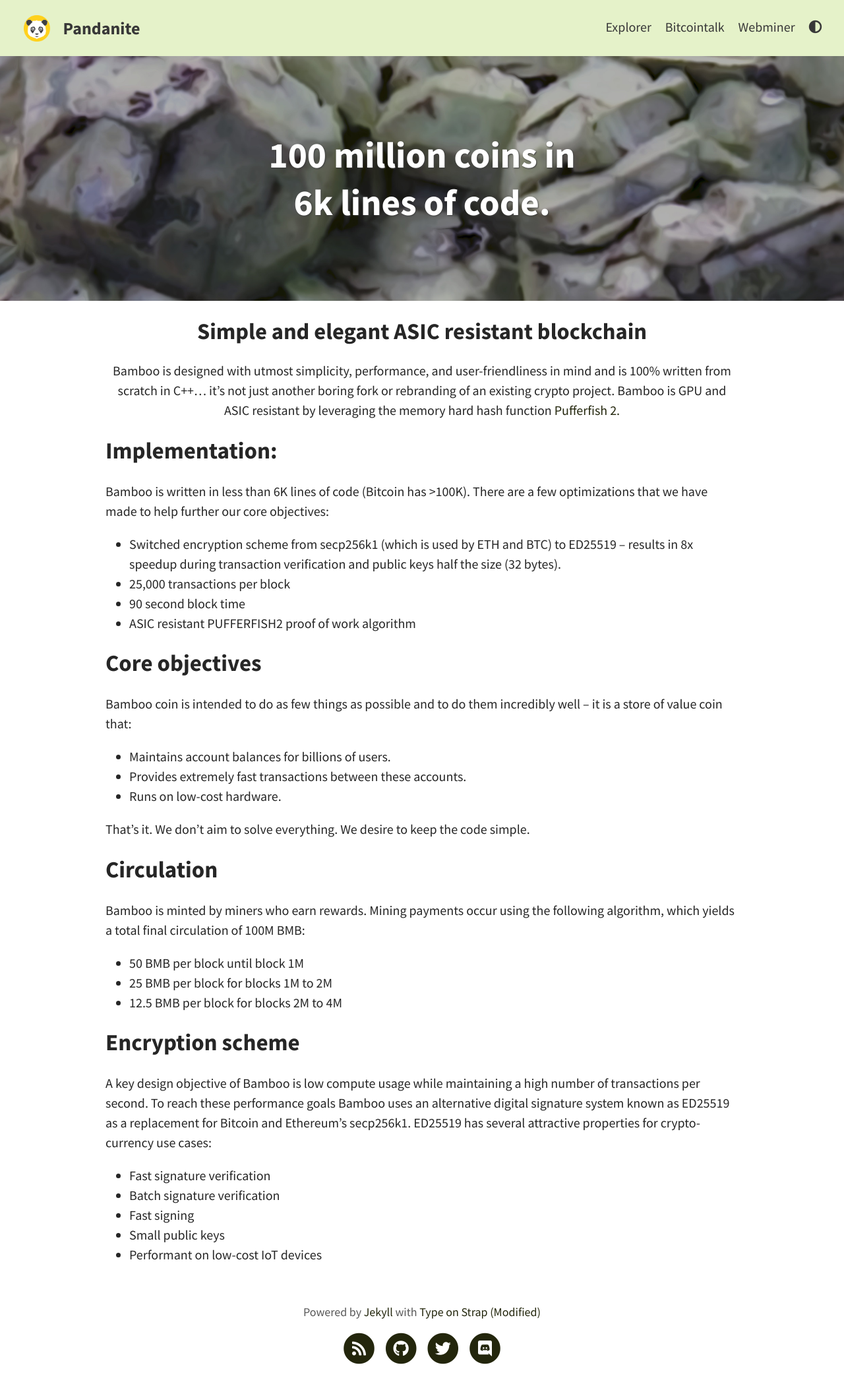
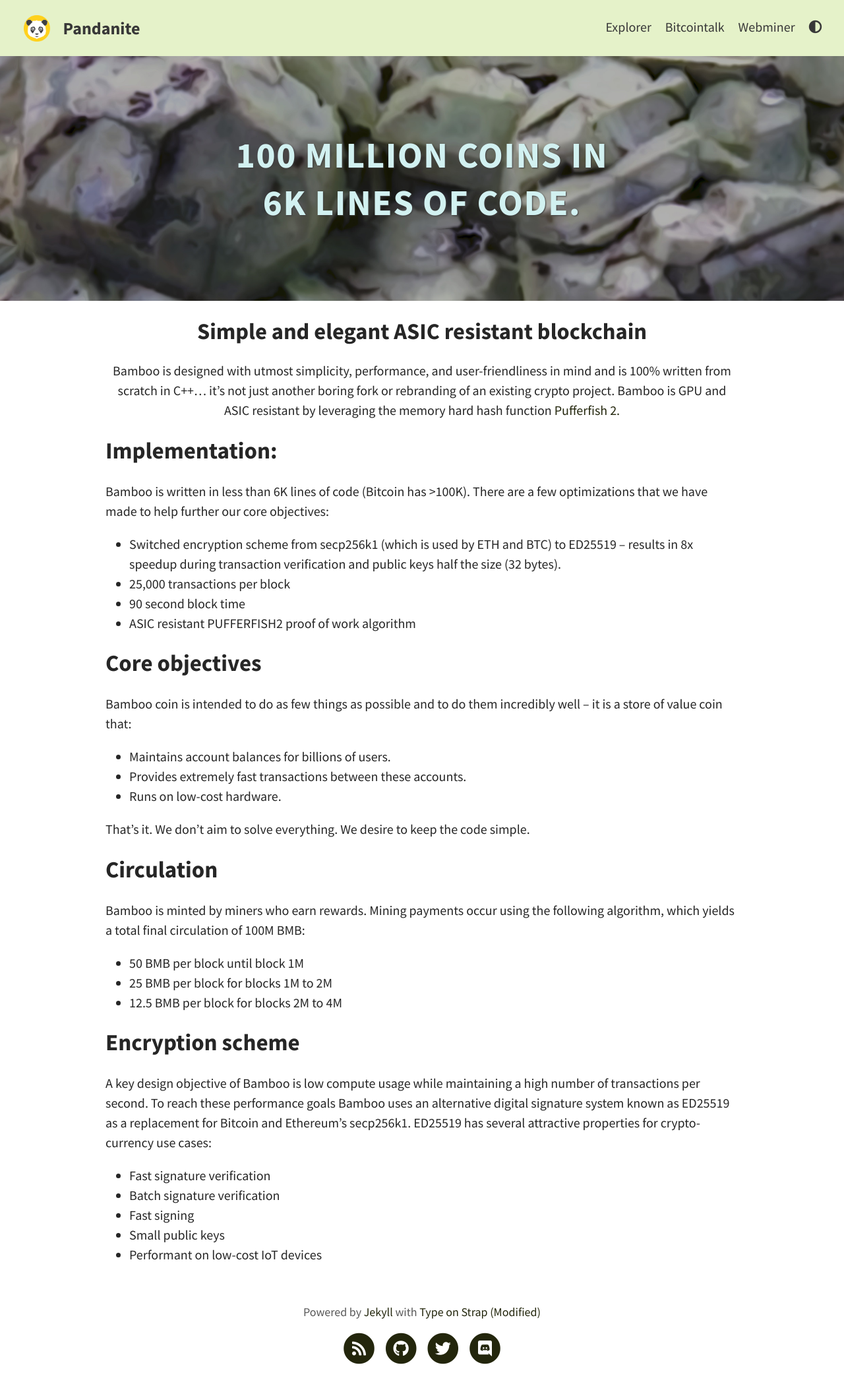
Before and after one commit to scientificmass/pandanite, a Jekyll site: the page built from index.html, in a window 1280 px wide. Shown: the whole page at 66% size. Built offline with Jekyll 4.4.1, drawn with Linux system fonts in a browser that asks for light colours; the list of posts is cut into pages by our own code.

Commit message:
title animation

```diff
--- a/_sass/base/_global.scss
+++ b/_sass/base/_global.scss
@@ -296,5 +296,8 @@ kbd {
 }
 .testwrap ul {
   padding-left: 1rem;
+}
 
+.call-out{
+ color:aqua
 }
--- a/assets/css/main.scss
+++ b/assets/css/main.scss
@@ -2,3 +2,23 @@
 ---
 
 @import "type-on-strap";
+
+.call-out h1 {
+    color:rgb(210, 241, 241);
+    text-transform: uppercase;
+    letter-spacing: 0.1rem;
+    position: relative;
+    animation: text 3s 1;
+}
+@keyframes text {
+    0%{
+        color: rgb(31, 39, 35);
+        opacity: 0%;
+    }
+    30%{
+        opacity: 0.3;
+    }
+    85%{
+       opacity: 0.8;
+    }
+}
```
